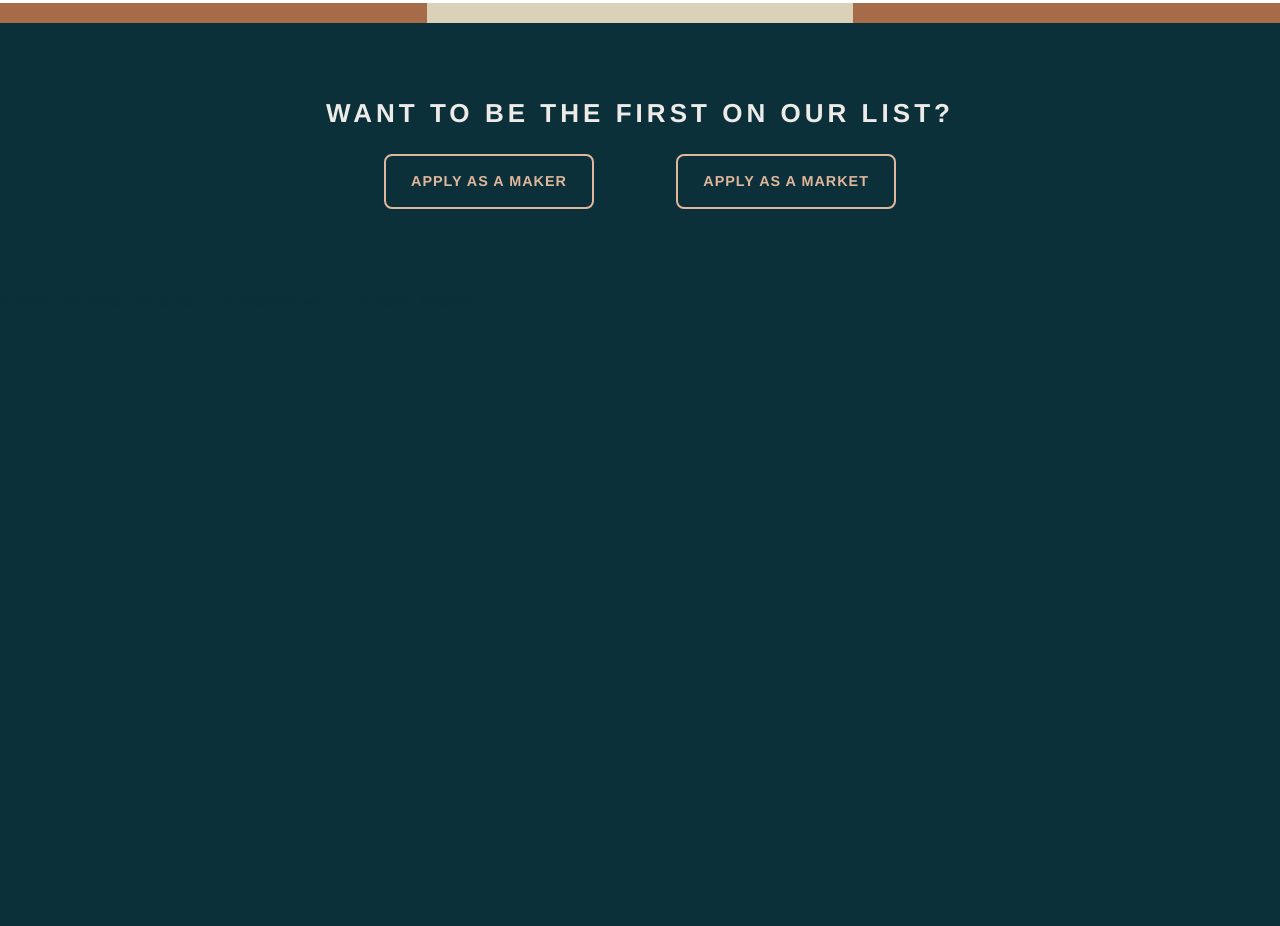
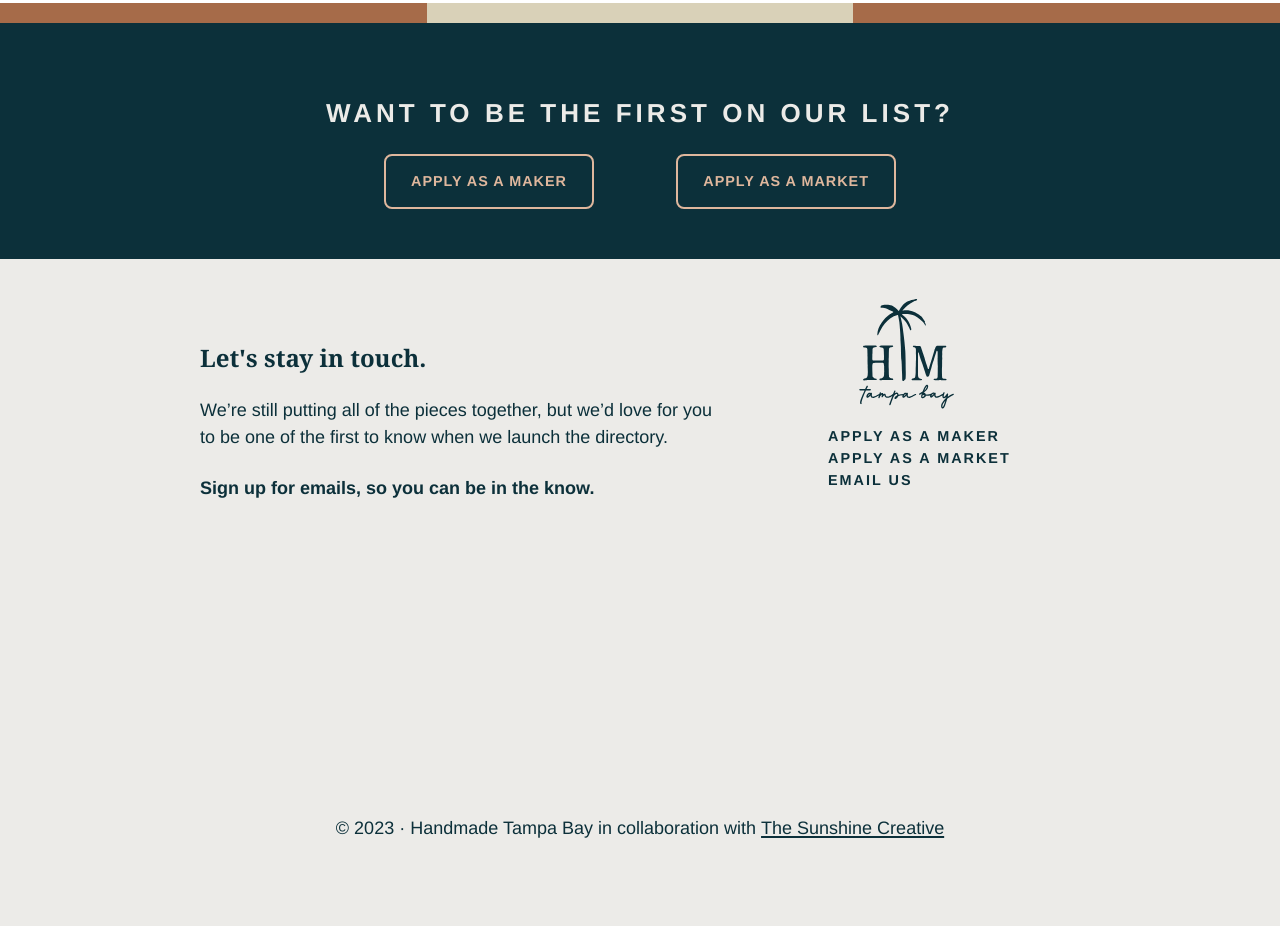
Before and after one commit to taydunworth/htb-landing-page, a Gatsby site: page / in a window 1280 px wide. Shown: the part 1767-2693 px from the top of the page. Before the commit the page ends 2079 px from the top, so only its background shows below. Built offline with nearby package versions, Linux system fonts and the light colour scheme; Gatsby itself is replaced by a stand-in of ours; a web font is replaced by a local one.

Commit message:
Mobile styles for everything

```diff
--- a/gatsby-config.js
+++ b/gatsby-config.js
@@ -36,7 +36,7 @@ module.exports = {
         // https://css-tricks.com/meta-theme-color-and-trickery/
         // theme_color: `#663399`,
         display: `minimal-ui`,
-        icon: `src/images/gatsby-icon.png`, // This path is relative to the root of the site.
+        icon: `src/images/favicon.png`, // This path is relative to the root of the site.
       },
     },
   ],
--- a/src/components/layout.css
+++ b/src/components/layout.css
@@ -166,7 +166,8 @@ li > p {
   position: relative;
   top: -140px;
 }
-#logo {
+#logo,
+#alt-logo {
   height: 400px;
   width: auto;
 }
@@ -246,7 +247,8 @@ h2 {
   text-align: left;
   font-size: 2.5em;
 }
-.details h2 {
+.details h2,
+footer .newsletter h2 {
   font-family: var(--font-serif);
   text-transform: none;
   letter-spacing: 0;
@@ -307,3 +309,39 @@ h2 {
   margin: 0 auto;
   padding: 50px 0;
 }
+.footer {
+  background: var(--color-seashore);
+  width: 100%;
+  margin: 0;
+  text-align: left;
+  padding: 60px 200px;
+}
+.footer-info {
+  display: grid;
+  grid-template-columns: 3fr 2fr;
+  grid-template-rows: 1fr;
+  grid-column-gap: 0px;
+  grid-row-gap: 0px;
+}
+.newsletter {
+  grid-area: 1 / 1 / 2 / 2;
+}
+.footer-nav {
+  grid-area: 1 / 2 / 2 / 3;
+  position: relative;
+  top: -150px;
+}
+.subnav {
+  display: flex;
+  flex-direction: column;
+  position: relative;
+  top: -150px;
+  left: 100px;
+}
+.subnav a {
+  text-decoration: none;
+  letter-spacing: 2px;
+  text-transform: uppercase;
+  font-size: .8em;
+  font-weight: 700;
+}
--- a/src/components/layout.js
+++ b/src/components/layout.js
@@ -7,9 +7,18 @@
 
 import * as React from "react"
 import { useStaticQuery, graphql } from "gatsby"
+import AltLogo from "../images/HTB-Alt-Logo.svg";
+import * as styles from "../components/index.module.css"
 
 import Header from "./header"
 import "./layout.css"
+import "./mobile.css"
+
+const navLinks = [
+  { text: "Apply as a Maker", url: "https://zfrmz.com/TpIzhMG8JkhwvxYHED0T" },
+  { text: "Apply as a Market", url: "https://zfrmz.com/uTsgL670SiJFdQfjP7mG" },
+  { text: "Email Us", url: "mailto:hello@handmadetampabay.com" },
+]
 
 const Layout = ({ children }) => {
   const data = useStaticQuery(graphql`
@@ -31,15 +40,28 @@ const Layout = ({ children }) => {
         }}
       >
         <main>{children}</main>
-        <footer
-          style={{
-            marginTop: `var(--space-5)`,
-            fontSize: `var(--font-sm)`,
-          }}
-        >
-          © {new Date().getFullYear()} &middot; Handmade Tampa Bay in collaboration with
+        <footer className="footer">
+          <div className="footer-info">
+            <div className="newsletter">
+              <h2>Let's stay in touch.</h2>
+              <p>We’re still putting all of the pieces together, but we’d love for you to be one of the first to know when we launch the directory.</p>
+              <p><strong>Sign up for emails, so you can be in the know.</strong></p>
+            </div>
+            <div className="footer-nav">
+              <img id="alt-logo" src={AltLogo} alt="Handmade Tampa Bay Logo" />
+              <p className="subnav">
+                {navLinks.map((link, i) => (
+                  <React.Fragment key={link.url}>
+                    <a href={link.url}>{link.text}</a>
+                  </React.Fragment>
+                ))}
+              </p>
+            </div>
+          </div>
+          <p className={styles.textCenter}>© {new Date().getFullYear()} &middot; Handmade Tampa Bay in collaboration with
           {` `}
           <a href="https://www.thesunshinecreative.com">The Sunshine Creative</a>
+          </p>
         </footer>
       </div>
     </>
--- /dev/null
+++ b/src/components/mobile.css
@@ -0,0 +1,61 @@
+@media (max-width: 1150px) {
+    .btns {
+        width: 90%;
+    }
+}
+
+@media (max-width: 1030px) {
+    .btns {
+        width: 100%;
+    }
+}
+
+@media (max-width: 930px) {
+    #hero-width {
+        top: -100px;
+    }
+    .btns {
+        display: flex;
+        flex-direction: column;
+    }
+    .btns > .primary-btn,
+    .btns > .secondary-btn {
+        margin-bottom: 30px;
+        text-align: center;
+    }
+    .description,
+    .details {
+        padding: 40px 80px;
+    }
+    .footer-info {
+        display: flex;
+        flex-direction: column;
+    }
+    .footer-nav {
+        top: -20px;
+    }
+
+}
+
+@media (max-width: 821px) {
+    .details {
+        display: flex;
+        flex-direction: column;;
+    }
+    .footer {
+        padding: 40px 80px;
+    }
+    #alt-logo {
+        position: relative;
+        left: -140px;
+    }
+    .subnav {
+        left: 0px;
+    }
+}
+
+@media (max-width: 778px) {
+    #hero-width {
+        width: 90%;
+    }
+}
```
Also changed, not shown: src/images/example.png (deleted), src/images/gatsby-icon.png (deleted).
